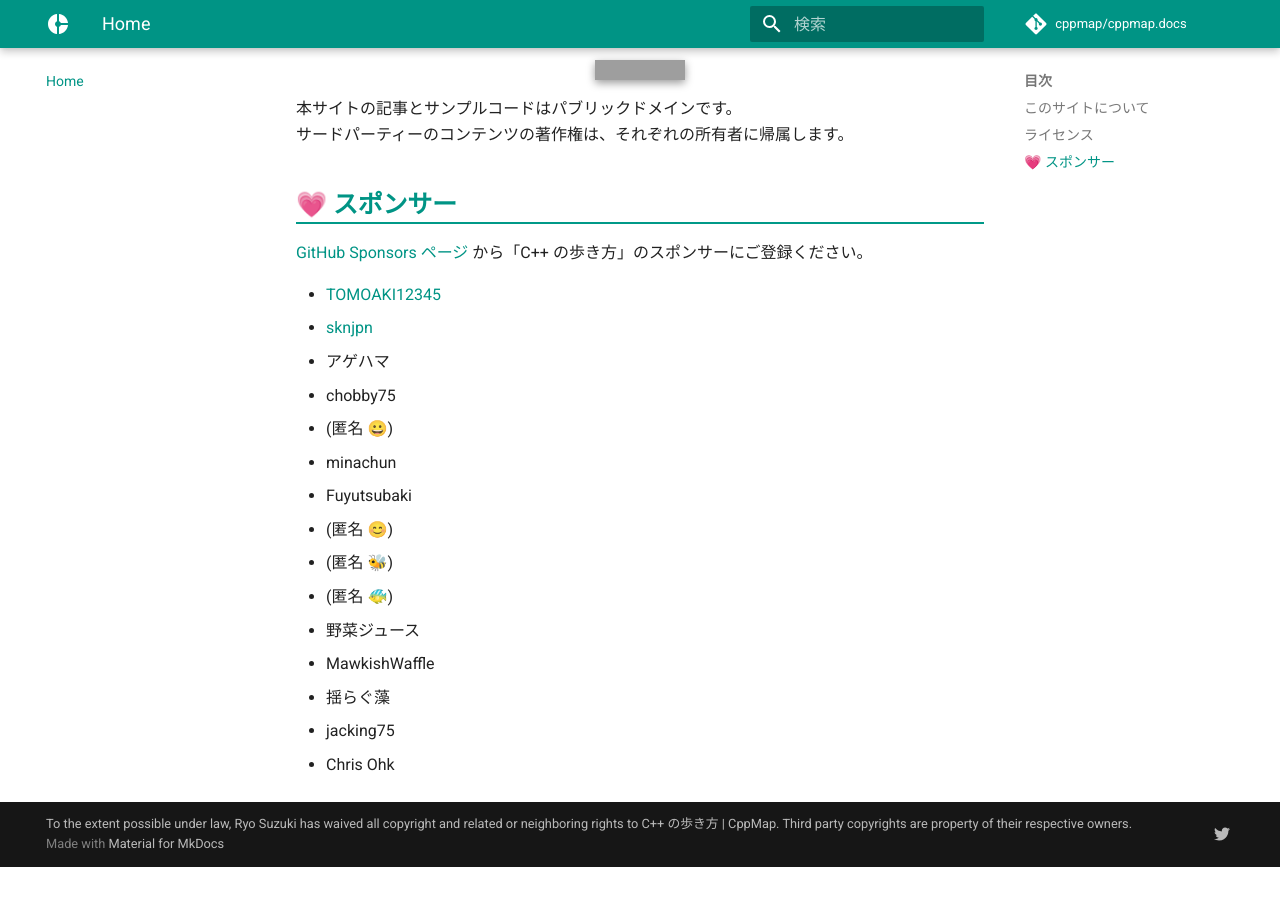
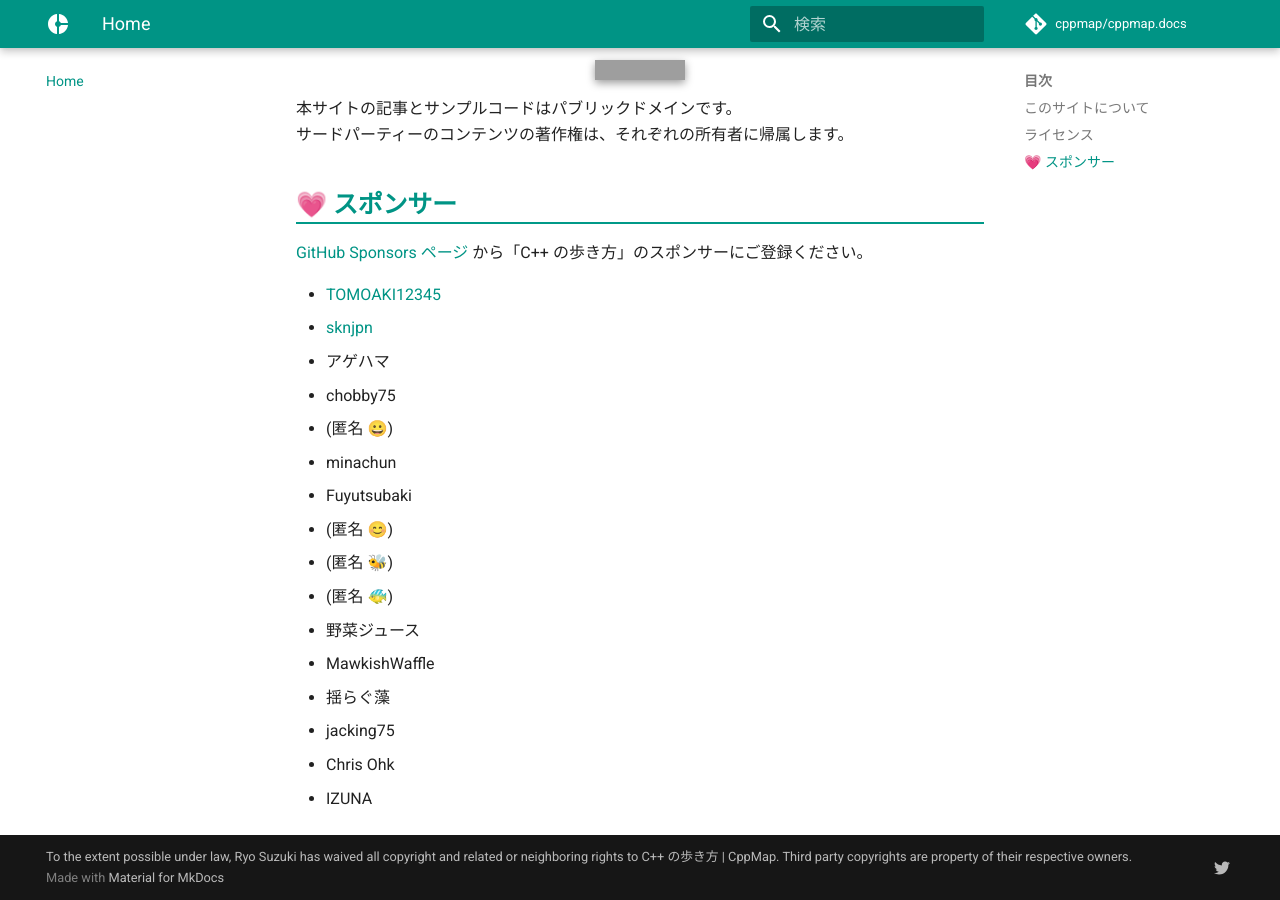
Before and after one commit to cppmap/cppmap.docs, an MkDocs documentation site: the page built from docs/index.md, in a window 1280 px wide and 900 px high, scrolled down 688 px. Built offline with MkDocs 1.6.1 and Material for MkDocs 9.7.7, drawn with Linux system fonts in a browser that asks for light colours; nearby versions of some CDN libraries; comment, search, counter and statistics services are not loaded; before the commit the page ends 1555 px from its top, so only the background shows below that; grey boxes are pictures that could not be loaded.

Commit message:
Update index.md

```diff
--- a/docs/index.md
+++ b/docs/index.md
@@ -43,3 +43,4 @@ C++17, C++20, C++23, C++26 に関する情報を調査・提供します。
 - 揺らぐ藻
 - jacking75
 - Chris Ohk
+- IZUNA
```
